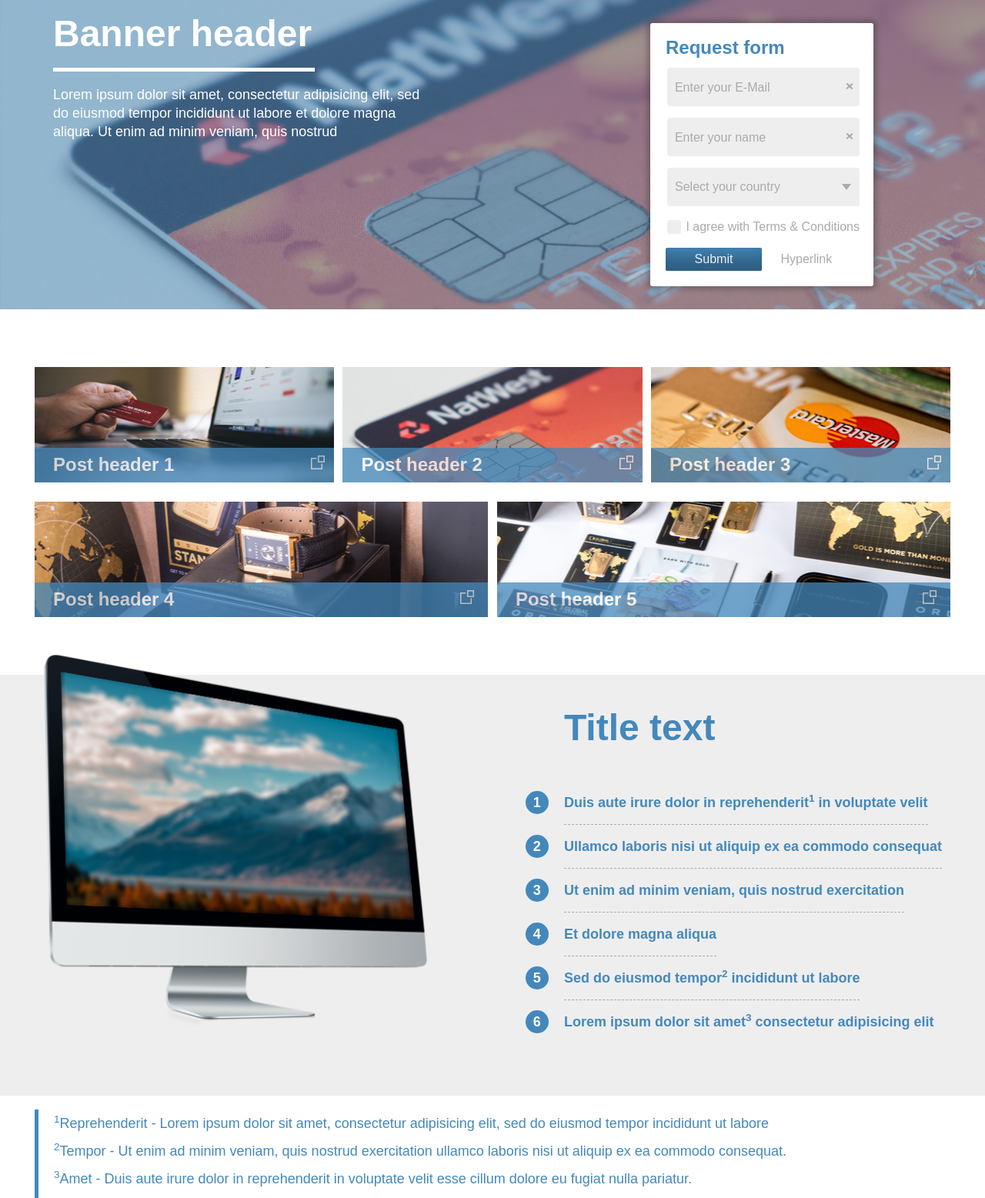
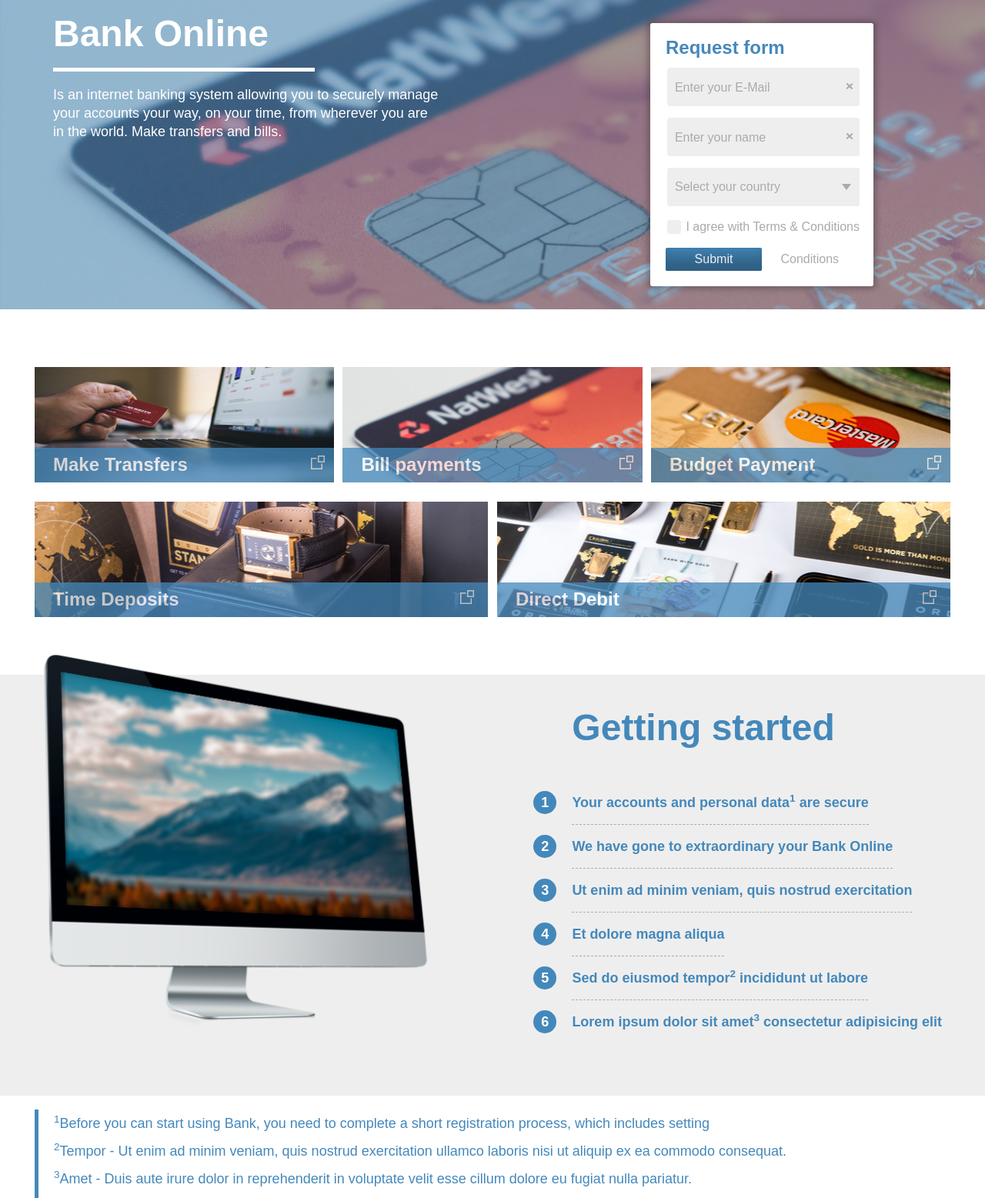
Before and after one commit to Alisa-Filatova/citybank, a website built with webpack: page index.html in a window 1280 px wide. Shown: the whole page at 77% size. Built offline with nearby package versions, Linux system fonts and the light colour scheme.

Commit message:
исправления в тексте

```diff
--- a/index.html
+++ b/index.html
@@ -3,7 +3,7 @@
     <meta charset="UTF-8">
     <meta name="viewport" content="width=device-width, initial-scale=1">
 
-    <title>Citybank</title>
+    <title>Bank Online</title>
 
     <link rel="stylesheet" href="dist/css/index.css">
 </html>
@@ -11,11 +11,12 @@
     <header class="header">
         <div class="header__wrapper">
             <div class="header__text-block">
-                <h1 class="header__title">Banner header</h1>
+                <h1 class="header__title">Bank Online</h1>
                 <p class="header__description">
-                    Lorem ipsum dolor sit amet, consectetur adipisicing elit, sed
-                    do eiusmod tempor incididunt ut labore et dolore magna aliqua.
-                    Ut enim ad minim veniam, quis nostrud
+                    Is an internet banking system
+                    allowing you to securely manage your accounts your way,
+                    on your time, from wherever you are in the world.
+                    Make transfers and bills.
                 </p>
             </div>
 
@@ -92,7 +93,7 @@
                 </fieldset>
                 <div class="request-form__btns">
                     <input class="btn btn_submit" type="submit" value="Submit">
-                    <a href="#" class="base-link">Hyperlink</a>
+                    <a href="#" class="base-link">Conditions</a>
                 </div>
             </form>
         </div>
@@ -104,7 +105,7 @@
                 <li class="card card_1">
                     <div class="post">
                         <button type="button" class="expand-btn post__expand-btn"></button>
-                        <h3 class="post__header">Post header 1</h3>
+                        <h3 class="post__header">Make Transfers</h3>
                         <p class="post__info">
                             Lorem ipsum dolor sit amet, consectetur adipisicing elit,
                             sed do eiusmod tempor incididunt ut labore et dolore magna aliqua.
@@ -116,7 +117,7 @@
                 <li class="card card_2">
                     <div class="post">
                         <button type="button" class="expand-btn post__expand-btn"></button>
-                        <h3 class="post__header">Post header 2</h3>
+                        <h3 class="post__header">Bill payments</h3>
                         <p class="post__info">
                             Lorem ipsum dolor sit amet, consectetur adipisicing elit,
                             sed do eiusmod tempor incididunt ut labore et dolore magna aliqua.
@@ -128,7 +129,7 @@
                 <li class="card card_3">
                     <div class="post">
                         <button type="button" class="expand-btn post__expand-btn"></button>
-                        <h3 class="post__header">Post header 3</h3>
+                        <h3 class="post__header">Budget Payment</h3>
                         <p class="post__info">
                             Lorem ipsum dolor sit amet, consectetur adipisicing elit,
                             sed do eiusmod tempor incididunt ut labore et dolore magna aliqua.
@@ -140,7 +141,7 @@
                 <li class="card card_4">
                     <div class="post">
                         <button type="button" class="expand-btn post__expand-btn"></button>
-                        <h3 class="post__header">Post header 4</h3>
+                        <h3 class="post__header">Time Deposits</h3>
                         <p class="post__info">
                             Lorem ipsum dolor sit amet, consectetur adipisicing elit,
                             sed do eiusmod tempor incididunt ut labore et dolore magna aliqua.
@@ -152,7 +153,7 @@
                 <li class="card card_5">
                     <div class="post">
                         <button type="button" class="expand-btn post__expand-btn"></button>
-                        <h3 class="post__header">Post header 5</h3>
+                        <h3 class="post__header">Direct Debit</h3>
                         <p class="post__info">
                             Lorem ipsum dolor sit amet, consectetur adipisicing elit,
                             sed do eiusmod tempor incididunt ut labore et dolore magna aliqua.
@@ -168,18 +169,18 @@
             <div class="promo__wrapper">
                 <div class="promo__image"></div>
                 <div class="promo__text">
-                    <h2 class="promo__heading">Title text</h2>
+                    <h2 class="promo__heading">Getting started</h2>
                     <ol class="promo__list">
                         <li class="promo__list-item">
                             <a class="promo__link" href="#">
-                                Duis aute irure dolor in reprehenderit<sup>1</sup>
-                                in voluptate velit
+                                Your accounts and personal data<sup>1</sup>
+                                are secure
                             </a>
                         </li>
                         <li class="promo__list-item">
                             <a class="promo__link" href="#">
-                                Ullamco laboris nisi ut aliquip ex
-                                ea commodo consequat
+                                We have gone to extraordinary
+                                your Bank Online
                             </a>
                         </li>
                         <li class="promo__list-item">
@@ -241,9 +242,9 @@
     <footer class="disclamers">
         <ul class="disclamers__list">
             <li class="disclamer">
-                <sup>1</sup>Reprehenderit - Lorem ipsum dolor
-                sit amet, consectetur adipisicing elit,
-                sed do eiusmod tempor incididunt ut labore
+                <sup>1</sup>Before you can start using Bank,
+                you need to complete a short registration process,
+                which includes setting
             </li>
             <li class="disclamer">
                 <sup>2</sup>Tempor - Ut enim ad minim veniam,
```
